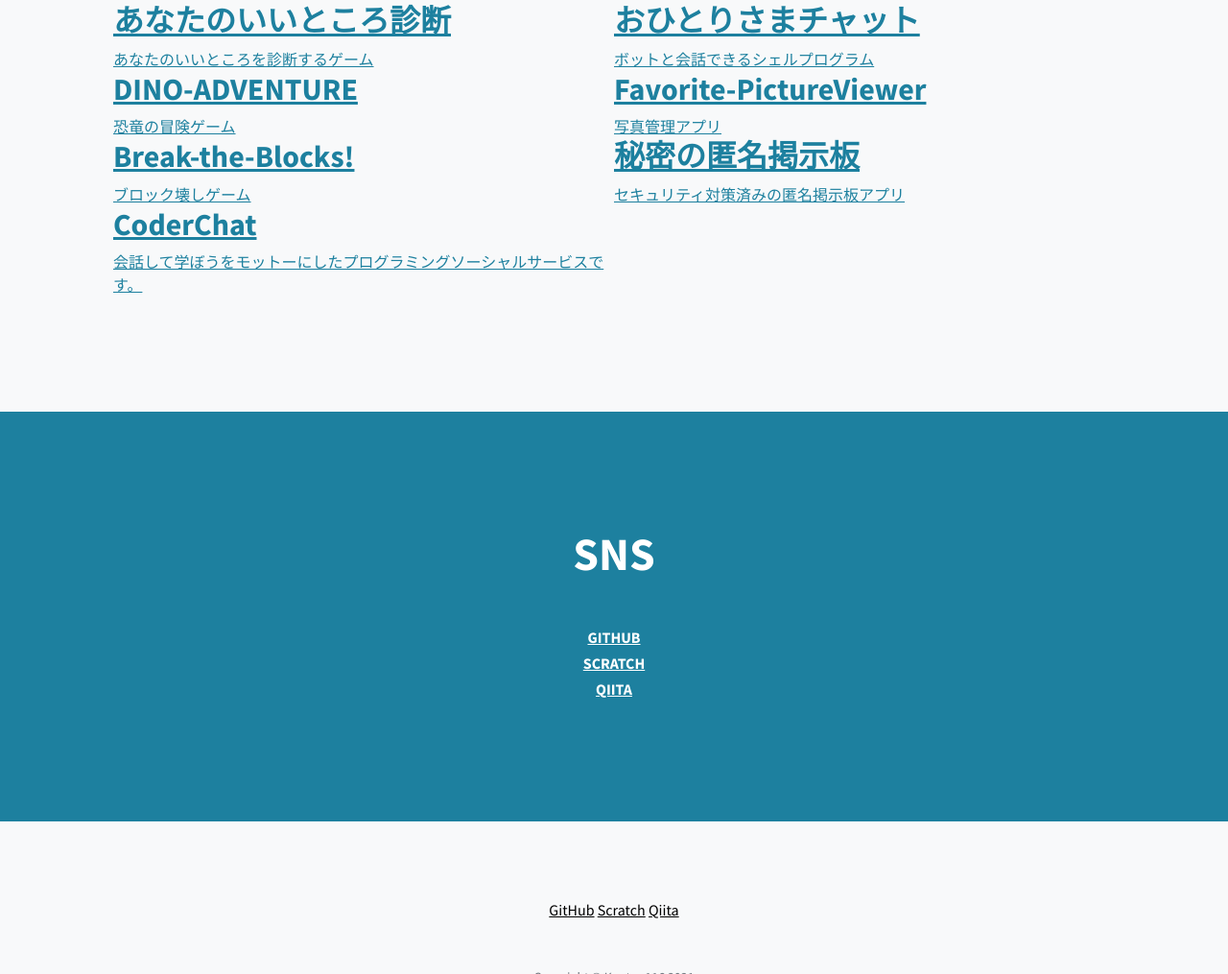
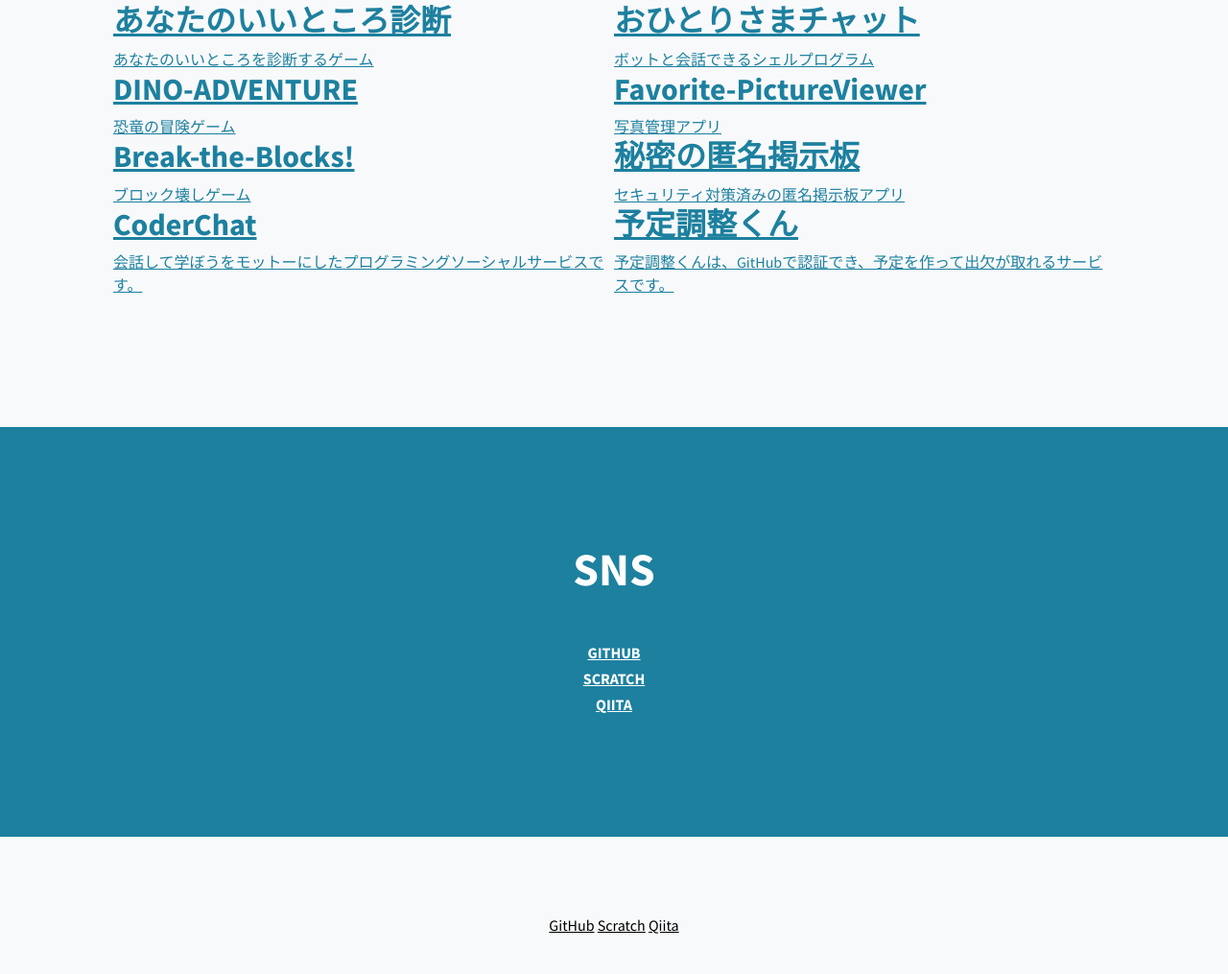
Before and after one commit to kenton116/lp-practice-static, a plain HTML site: page index.html in a window 1280 px wide. Shown: the part 2095-3110 px from the top of the page at 96% size. Drawn offline with nearby package versions, Linux system fonts and the light colour scheme.

Commit message:
予定調整くんリンク追加

```diff
--- a/index.html
+++ b/index.html
@@ -153,6 +153,12 @@
                             <p class="mb-0">会話して学ぼうをモットーにしたプログラミングソーシャルサービスです。</p>
                         </a>
                     </div>
+                    <div class="col-lg-6">
+                        <a class="portfolio-item" href="https://whispering-fortress-62568.herokuapp.com/">
+                            <div class="h2">予定調整くん</div>
+                            <p class="mb-0"></p>予定調整くんは、GitHubで認証でき、予定を作って出欠が取れるサービスです。</p>
+                        </a>
+                    </div>
                 </div>
             </div>
         </section>
```
